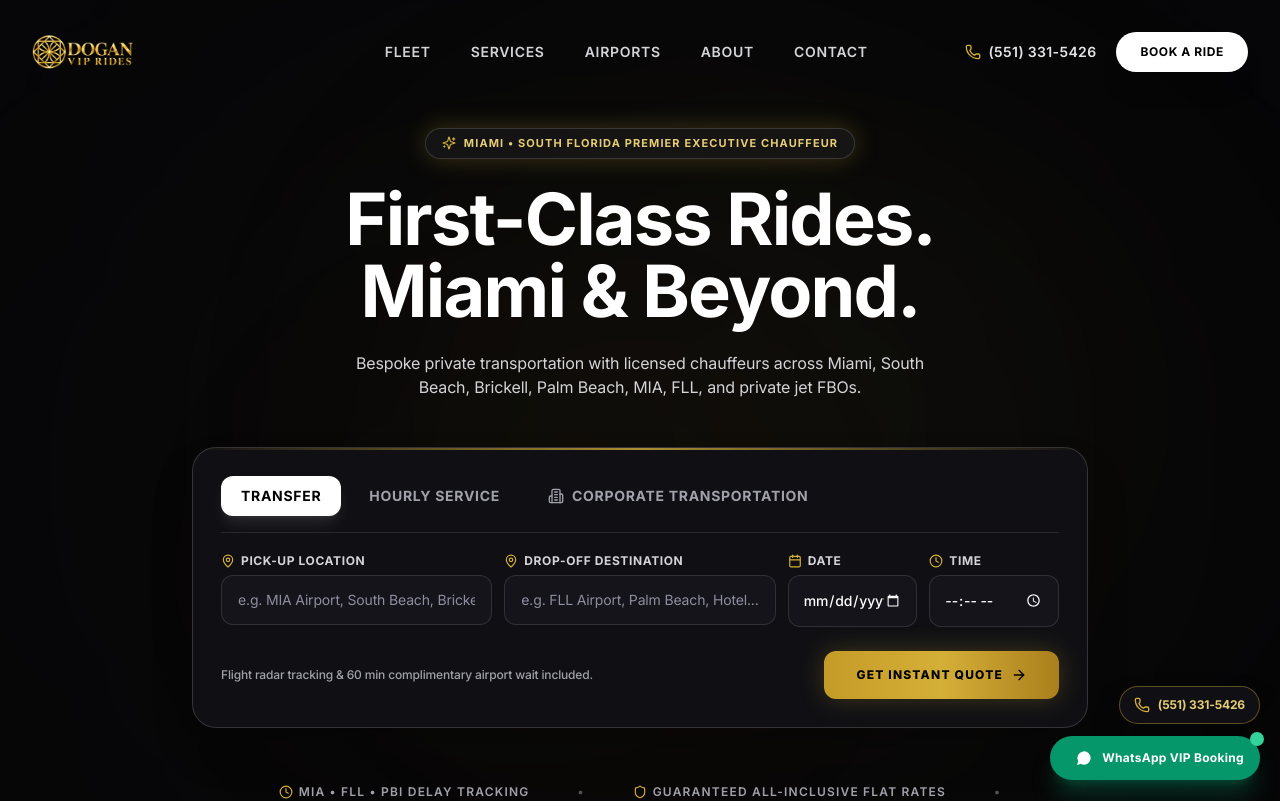
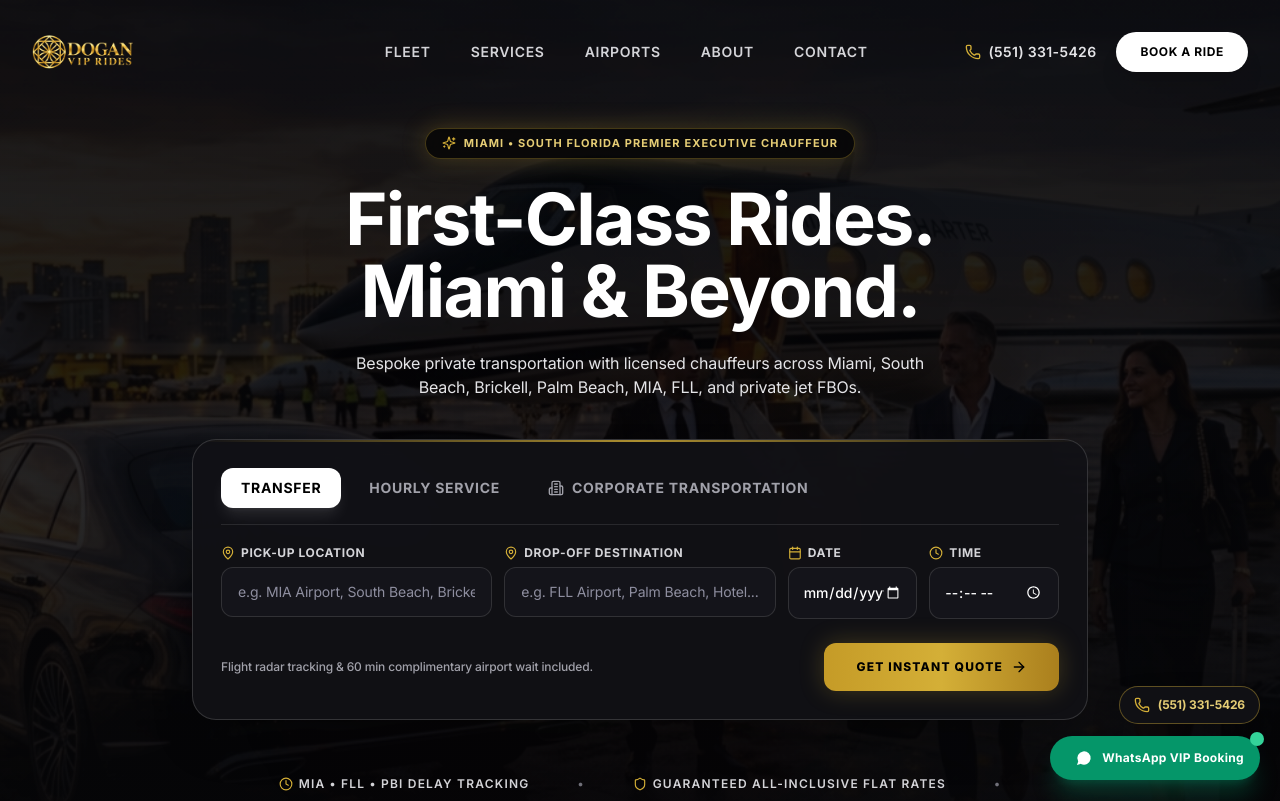
Before and after one commit to sahinerdemir/doganviprides.com, a Next.js app: page / in a window 1280 px wide. Shown: the top 801 px of the page. Built offline with nearby package versions, Linux system fonts and the light colour scheme.

Commit message:
feat: add cinematic full-screen private jet tarmac hero background with Mercedes S-Class

```diff
--- a/src/components/Hero.tsx
+++ b/src/components/Hero.tsx
@@ -1,20 +1,36 @@
 "use client";
 
 import React from "react";
+import Image from "next/image";
 import BookingWidget from "./BookingWidget";
 import { Sparkles, Shield, Clock } from "lucide-react";
 
 export default function Hero() {
   return (
-    <section className="relative min-h-[95vh] flex flex-col justify-center items-center text-center px-4 pt-32 pb-20 overflow-hidden bg-[#060608]">
-      {/* Animated Subtle Ambient Luxury Light Flows */}
-      <div className="absolute top-1/4 left-1/3 w-[650px] h-[400px] bg-gold-400/15 blur-[160px] pointer-events-none rounded-full ambient-glow-1" />
-      <div className="absolute bottom-1/4 right-1/3 w-[550px] h-[350px] bg-amber-600/10 blur-[180px] pointer-events-none rounded-full ambient-glow-2" />
-      <div className="absolute top-1/2 left-1/2 -translate-x-1/2 -translate-y-1/2 w-[800px] h-[500px] bg-gold-300/5 blur-[200px] pointer-events-none rounded-full" />
+    <section className="relative min-h-[98vh] flex flex-col justify-center items-center text-center px-4 pt-32 pb-24 overflow-hidden bg-[#060608]">
+      {/* Full-Screen Luxury Chauffeur & Private Jet Background Image */}
+      <div className="absolute inset-0 z-0 overflow-hidden pointer-events-none">
+        <Image
+          src="/hero-bg.jpg"
+          alt="Miami Luxury Private Jet Chauffeur VIP Service"
+          fill
+          priority
+          quality={90}
+          className="object-cover object-center opacity-30 scale-105 transform motion-safe:animate-pulse duration-[10000ms]"
+          sizes="100vw"
+        />
+        {/* Deep Dark Luxury Gradient Overlays for Maximum Text Legibility */}
+        <div className="absolute inset-0 bg-gradient-to-t from-[#060608] via-[#060608]/70 to-[#060608]/85" />
+        <div className="absolute inset-0 bg-radial-gradient from-transparent via-[#060608]/50 to-[#060608]" />
+      </div>
+
+      {/* Living Ambient Light Accents */}
+      <div className="absolute top-1/4 left-1/3 w-[600px] h-[350px] bg-gold-400/12 blur-[170px] pointer-events-none rounded-full ambient-glow-1 z-0" />
+      <div className="absolute bottom-1/4 right-1/3 w-[500px] h-[300px] bg-amber-600/10 blur-[180px] pointer-events-none rounded-full ambient-glow-2 z-0" />
 
       <div className="max-w-4xl mx-auto space-y-6 relative z-10">
         {/* Miami Flagship Badge */}
-        <div className="inline-flex items-center space-x-2 px-4 py-1.5 rounded-full bg-white/5 border border-white/15 backdrop-blur-md shadow-gold-glow">
+        <div className="inline-flex items-center space-x-2 px-4 py-1.5 rounded-full bg-black/60 border border-gold-400/30 backdrop-blur-xl shadow-gold-glow">
           <Sparkles className="w-3.5 h-3.5 text-gold-400" />
           <span className="text-[11px] font-bold tracking-widest text-gold-300 uppercase">
             Miami &bull; South Florida Premier Executive Chauffeur
@@ -22,33 +38,33 @@ export default function Hero() {
         </div>
 
         {/* Minimalist Bold Headline */}
-        <h1 className="text-4xl sm:text-6xl md:text-7xl font-bold tracking-tight text-white leading-[1.1]">
+        <h1 className="text-4xl sm:text-6xl md:text-7xl font-bold tracking-tight text-white leading-[1.1] drop-shadow-2xl">
           First-Class Rides. <br />
           <span className="gold-gradient-text">Miami &amp; Beyond.</span>
         </h1>
 
-        {/* Concise Subtitle with Breathing Room */}
-        <p className="text-sm sm:text-base text-zinc-300 max-w-xl mx-auto font-normal leading-relaxed">
+        {/* Concise Subtitle with High Contrast */}
+        <p className="text-sm sm:text-base text-zinc-200 max-w-xl mx-auto font-normal leading-relaxed drop-shadow-md">
           Bespoke private transportation with licensed chauffeurs across Miami, South Beach, Brickell, Palm Beach, MIA, FLL, and private jet FBOs.
         </p>
 
         {/* 3-Tab Booking Bar */}
-        <div className="pt-6 w-full">
+        <div className="pt-4 w-full">
           <BookingWidget />
         </div>
 
         {/* 3 Quick Minimal Metrics */}
-        <div className="flex flex-wrap items-center justify-center gap-6 sm:gap-12 pt-8 text-xs text-zinc-400 uppercase tracking-widest font-semibold">
+        <div className="flex flex-wrap items-center justify-center gap-6 sm:gap-12 pt-8 text-xs text-zinc-300 uppercase tracking-widest font-semibold">
           <div className="flex items-center space-x-1.5">
             <Clock className="w-3.5 h-3.5 text-gold-400" />
             <span>MIA &bull; FLL &bull; PBI Delay Tracking</span>
           </div>
-          <div className="hidden sm:block text-zinc-600">&bull;</div>
+          <div className="hidden sm:block text-zinc-500">&bull;</div>
           <div className="flex items-center space-x-1.5">
             <Shield className="w-3.5 h-3.5 text-gold-400" />
             <span>Guaranteed All-Inclusive Flat Rates</span>
           </div>
-          <div className="hidden sm:block text-zinc-600">&bull;</div>
+          <div className="hidden sm:block text-zinc-500">&bull;</div>
           <div>24/7 Live Executive Dispatch</div>
         </div>
       </div>
```
Also changed, not shown: public/hero-bg.jpg (added).
